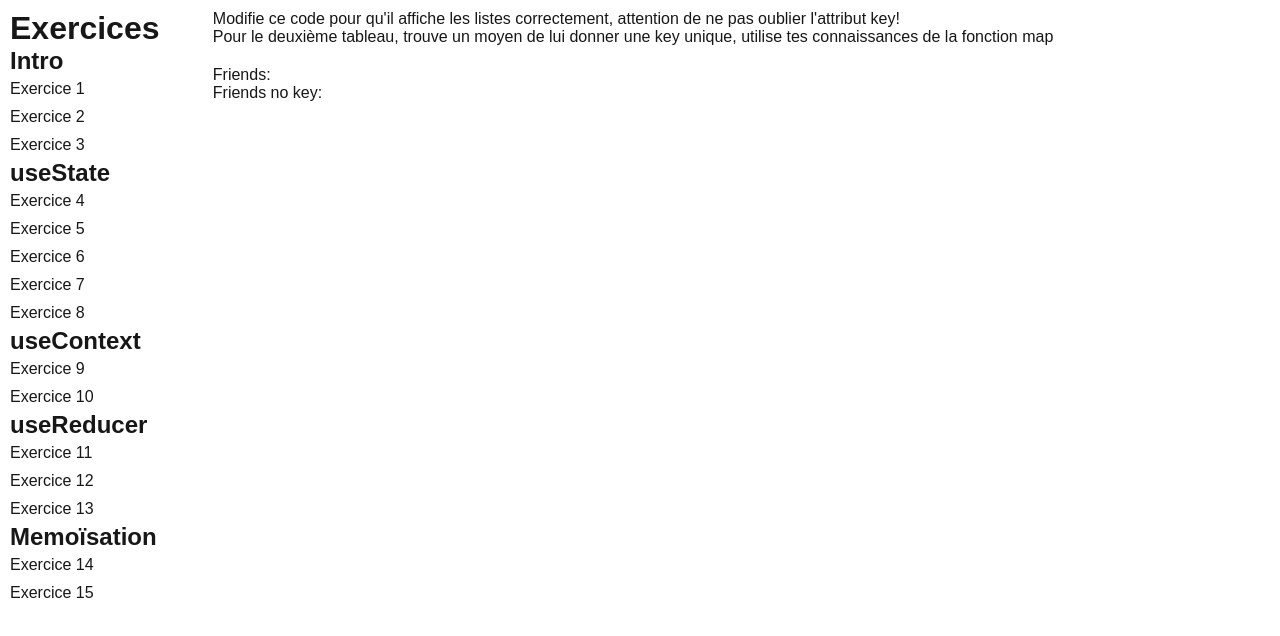
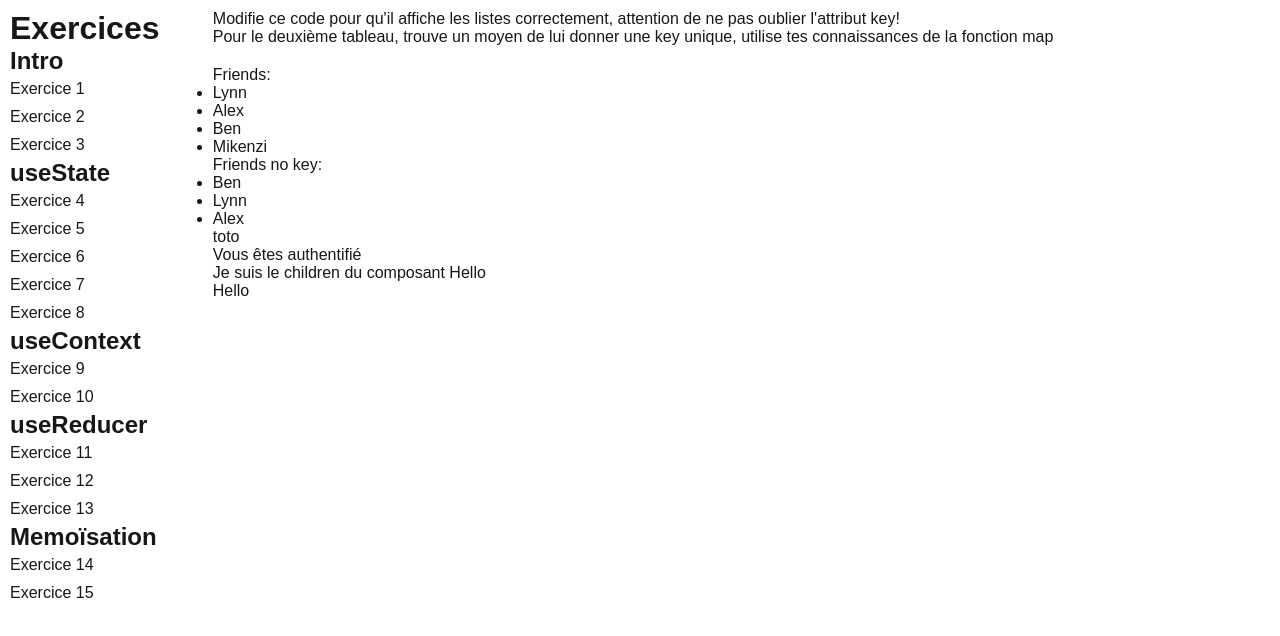
Before and after one commit to quentinhermiteau/react-5iw2-2025-2026, a Next.js app: page /exercices/2 in a window 1280 px wide. Shown: the top 636 px of the page. Built offline with nearby package versions, Linux system fonts and the light colour scheme.

Commit message:
correction exo 2

```diff
--- a/src/app/exercices/2/page.jsx
+++ b/src/app/exercices/2/page.jsx
@@ -1,4 +1,15 @@
 "use client";
+
+function Hello({ element, authed = false, children }) {
+  return (
+    <div>
+      <p>toto</p>
+      {authed && <p>Vous êtes authentifié</p>}
+      {children}
+      {element}
+    </div>
+  );
+}
 
 export default function List() {
   const friends = [
@@ -24,12 +35,23 @@ export default function List() {
       </div>
       <div>
         Friends:
-        <ul></ul>
+        <ul>
+          {friends.map(({ id, name }) => (
+            <li key={id}>{name}</li>
+          ))}
+        </ul>
       </div>
       <div>
         Friends no key:
-        <ul></ul>
+        <ul>
+          {friendsNoKey.map((friend, index) => (
+            <li key={index}>{friend}</li>
+          ))}
+        </ul>
       </div>
+      <Hello element={<p>Hello</p>} authed>
+        Je suis le children du composant Hello
+      </Hello>
     </>
   );
 }
```
